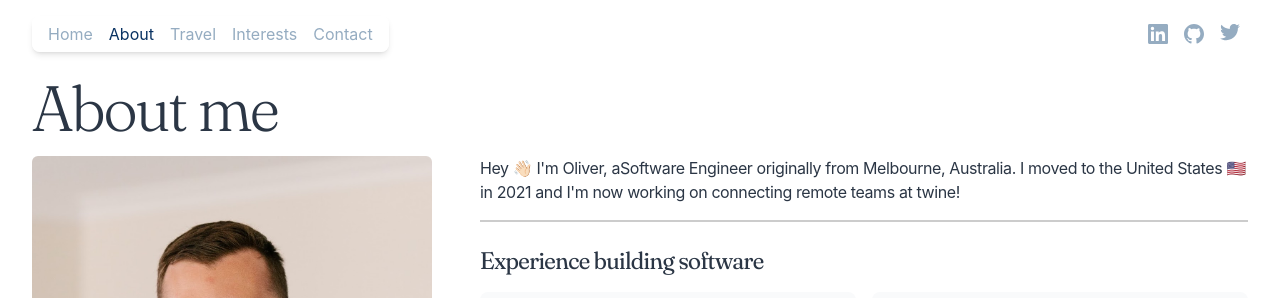
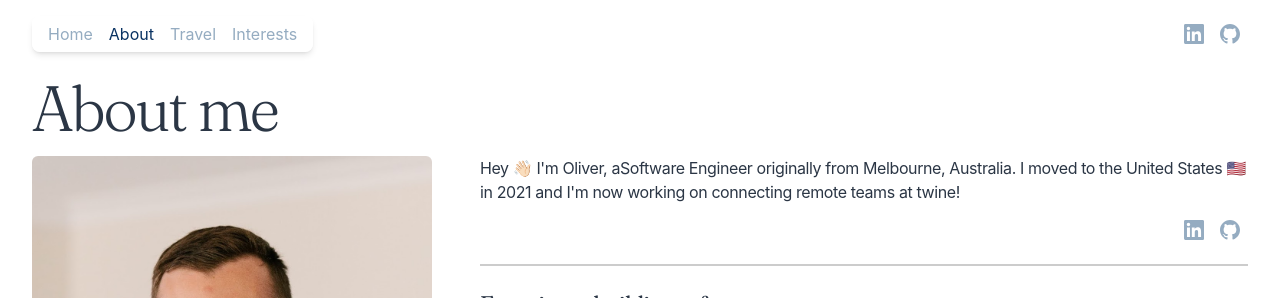
Before and after one commit to om154/omurray.dev, a Next.js app: page /about in a window 1280 px wide. Shown: the top 298 px of the page. Built offline with nearby package versions, Linux system fonts and the light colour scheme; no server answers; a web font is replaced by a local one.

Commit message:
add email icon/link + remove Contact page

```diff
--- a/app/contact/page.tsx
+++ /dev/null
@@ -1,5 +0,0 @@
-import ContactMe from "src/components/ContactMe"
-
-export default function Page() {
-  return <ContactMe />
-}
--- a/src/components/AboutMe/index.tsx
+++ b/src/components/AboutMe/index.tsx
@@ -6,6 +6,7 @@ import AccenturePill from '../Pill/AccenturePill';
 import AboutMeHero from '../Hero/AboutMe';
 import GlimpsePill from '../Pill/GlimpsePill';
 import TwinePill from '../Pill/TwinePill';
+import ContactLinks from '../Navigation/ContactLinks';
 
 export function calculateAge(birthday: string) {
   const splitDate = birthday.split('-');
@@ -37,6 +38,9 @@ const AboutMe = () => (
           <Link className="decoration-[transparent] hover:decoration-primary-900 hover:text-primary-900" href="https://www.twine.us/" target="_blank" rel="noreferrer">twine</Link>
           !
         </P>
+        <div className='flex flex-row justify-end w-full mt-2'>
+          <ContactLinks />
+        </div>
         <div className='w-full my-4 border-[0.5px] border-black border-opacity-20 border-solid'/>
         <div className="w-full text-left md:mt-2">
           <H3>Experience building software</H3>
--- /dev/null
+++ b/src/components/Navigation/ContactLinks.tsx
@@ -0,0 +1,32 @@
+import Link from "next/link"
+import TwitterLogo from "./TwitterLogo"
+import GitHubLogo from "./GitHubLogo"
+import LinkedInLogo from "../shared/LinkedInLogo"
+import EmailIcon from "./EmailIcon"
+
+const ContactLinks = () => {
+  return <>
+    {process.env.NEXT_PUBLIC_USER_EMAIL_ADDRESS && (
+      <Link className="flex p-1 m-1 fill-neutral-600 hover:fill-primary-900" href={`mailto:${process.env.NEXT_PUBLIC_USER_EMAIL_ADDRESS as string}`} target="_blank" rel="noreferrer">
+        <EmailIcon className="transition-colors duration-200 ease-linear fill-[inherit]" />
+      </Link>
+    )}
+    {process.env.NEXT_PUBLIC_LINKEDIN_URL && (
+      <Link className="flex p-1 m-1 fill-neutral-600 hover:fill-primary-900" href={process.env.NEXT_PUBLIC_LINKEDIN_URL as string} target="_blank" rel="noreferrer">
+        <LinkedInLogo className="transition-colors duration-200 ease-linear fill-[inherit]" />
+      </Link>
+    )}
+    {process.env.NEXT_PUBLIC_GITHUB_URL && (
+      <Link className="flex p-1 m-1 fill-neutral-600 hover:fill-primary-900" href={process.env.NEXT_PUBLIC_GITHUB_URL as string} target="_blank" rel="noreferrer">
+        <GitHubLogo className="transition-colors duration-200 ease-linear fill-[inherit]" />
+      </Link>
+    )}
+    {/* {process.env.NEXT_PUBLIC_TWITTER_URL && (
+      <Link className="flex p-1 m-1 fill-neutral-600 hover:fill-primary-900" href={process.env.NEXT_PUBLIC_TWITTER_URL as string} target="_blank" rel="noreferrer">
+        <TwitterLogo className="transition-colors duration-200 ease-linear fill-[inherit]" />
+      </Link>
+    )} */}
+  </>
+}
+
+export default ContactLinks
--- /dev/null
+++ b/src/components/Navigation/EmailIcon.tsx
@@ -0,0 +1,23 @@
+interface Props {
+  width?: number
+  height?: number
+  className?: string
+}
+
+const EmailIcon = ({ width = 20, height = 20, className }: Props) => (
+    <svg
+    xmlns="http://www.w3.org/2000/svg"
+    viewBox="0 0 1920 1920"
+    width={width}
+    height={height}
+    preserveAspectRatio="xMinYMin meet"
+    className={className}
+  >
+    <path
+      fillRule="evenodd"
+      d="M1920 428.266v1189.54l-464.16-580.146-88.203 70.585 468.679 585.904H83.684l468.679-585.904-88.202-70.585L0 1617.805V428.265l959.944 832.441L1920 428.266ZM1919.932 226v52.627l-959.943 832.44L.045 278.628V226h1919.887Z"
+    />
+  </svg>
+)
+
+export default EmailIcon
--- a/src/components/Navigation/GitHubLogo.tsx
+++ b/src/components/Navigation/GitHubLogo.tsx
@@ -10,6 +10,7 @@ const GitHubLogo = ({ width = 20, height = 20, className }: Props) => (
     width={width}
     height={height}
     viewBox="0 0 1024 1024"
+    preserveAspectRatio="xMinYMin meet"
   >
     <path d="M512 0C229.25 0 0 229.25 0 512c0 226.25 146.688 418.125 350.156 485.812 25.594 4.688 34.938-11.125 34.938-24.625 0-12.188-.469-52.562-.719-95.312C242 908.812 211.906 817.5 211.906 817.5c-23.312-59.125-56.844-74.875-56.844-74.875-46.531-31.75 3.53-31.125 3.53-31.125 51.406 3.562 78.47 52.75 78.47 52.75 45.688 78.25 119.875 55.625 149 42.5 4.654-33 17.904-55.625 32.5-68.375-113.656-12.937-233.218-56.875-233.218-253.063 0-55.938 19.969-101.562 52.656-137.406-5.219-13-22.844-65.094 5.062-135.562 0 0 42.938-13.75 140.812 52.5 40.812-11.406 84.594-17.031 128.125-17.219 43.5.188 87.312 5.875 128.188 17.281 97.688-66.312 140.688-52.5 140.688-52.5 28 70.531 10.375 122.562 5.125 135.5 32.812 35.844 52.625 81.469 52.625 137.406 0 196.688-119.75 240-233.812 252.688 18.438 15.875 34.75 47 34.75 94.75 0 68.438-.688 123.625-.688 140.5 0 13.625 9.312 29.562 35.25 24.562C877.438 930 1024 738.125 1024 512 1024 229.25 794.75 0 512 0z" />
   </svg>
--- a/src/components/Navigation/index.tsx
+++ b/src/components/Navigation/index.tsx
@@ -3,10 +3,8 @@
 import classNames from 'classnames';
 import Link from "next/link"
 import { usePathname } from 'next/navigation'
-import LinkedInLogo from '../shared/LinkedInLogo';
-import GitHubLogo from './GitHubLogo';
-import TwitterLogo from './TwitterLogo';
 import { MouseEventHandler, useEffect, useState } from 'react';
+import ContactLinks from './ContactLinks';
 
 export const usePreviousPersistent = (value: any) => {
   const [state, setState] = useState<any>({
@@ -103,26 +101,11 @@ const Navigation = () => {
           <LinkListItem onMouseEnter={handleMouseEnter} onMouseLeave={handleMouseLeave} title="About" path="/about" active={pathName === '/about'} />
           <LinkListItem onMouseEnter={handleMouseEnter} onMouseLeave={handleMouseLeave} title="Travel" path="/travel" active={pathName === '/travel'} />
           <LinkListItem onMouseEnter={handleMouseEnter} onMouseLeave={handleMouseLeave} title="Interests" path="/interests" active={pathName === '/interests'} />
-          <LinkListItem onMouseEnter={handleMouseEnter} onMouseLeave={handleMouseLeave} title="Contact" path="/contact" active={pathName === '/contact'} />
         </ul>
       </nav>
       <div className='hidden md:flex'>
         <div className="box-border flex justify-center w-full pl-2 mx-auto text-center rounded-lg bg-white/70">
-          {process.env.NEXT_PUBLIC_LINKEDIN_URL && (
-            <Link className="flex p-1 m-1 fill-neutral-600 hover:fill-primary-900" href={process.env.NEXT_PUBLIC_LINKEDIN_URL as string} target="_blank" rel="noreferrer">
-              <LinkedInLogo className="transition-colors duration-200 ease-linear fill-[inherit]" />
-            </Link>
-          )}
-          {process.env.NEXT_PUBLIC_GITHUB_URL && (
-            <Link className="flex p-1 m-1 fill-neutral-600 hover:fill-primary-900" href={process.env.NEXT_PUBLIC_GITHUB_URL as string} target="_blank" rel="noreferrer">
-              <GitHubLogo className="transition-colors duration-200 ease-linear fill-[inherit]" />
-            </Link>
-          )}
-          {process.env.NEXT_PUBLIC_TWITTER_URL && (
-            <Link className="flex p-1 m-1 fill-neutral-600 hover:fill-primary-900" href={process.env.NEXT_PUBLIC_TWITTER_URL as string} target="_blank" rel="noreferrer">
-              <TwitterLogo className="transition-colors duration-200 ease-linear fill-[inherit]" />
-            </Link>
-          )}
+          <ContactLinks />
         </div>
       </div>
     </div>
```
Also changed, not shown: public/static/img/email.png (added), public/static/svg/email.svg (added).
